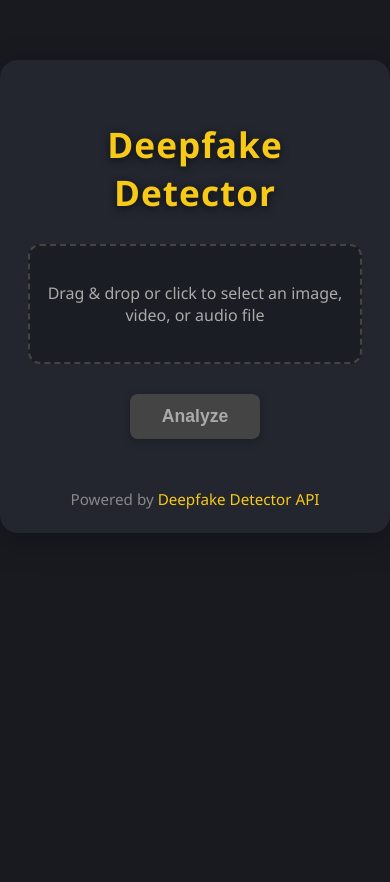
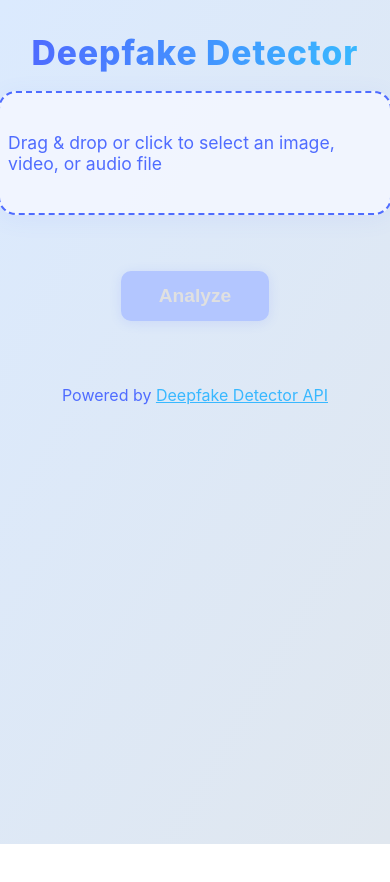
Before and after one commit to AyushChauhan910/Deepfake_Detector_frontend_, a React (Create React App) app in the folder frontend/: page / in a window 390 px wide. Shown: the top 882 px of the page. After the commit the page ends 844 px from the top, so only its background shows below. Built offline with nearby package versions, Linux system fonts and the light colour scheme.

Commit message:
toast notification

```diff
--- a/frontend/src/App.css
+++ b/frontend/src/App.css
@@ -1,116 +1,219 @@
 body {
-  background: #181a20;
-  color: #f1f1f1;
-  font-family: 'Segoe UI', 'Roboto', 'Arial', sans-serif;
   margin: 0;
   min-height: 100vh;
+  font-family: -apple-system, BlinkMacSystemFont, 'Segoe UI', 'Roboto', 'Oxygen',
+    'Ubuntu', 'Cantarell', 'Fira Sans', 'Droid Sans', 'Helvetica Neue',
+    sans-serif;
+  -webkit-font-smoothing: antialiased;
+  -moz-osx-font-smoothing: grayscale;
+  background: linear-gradient(120deg, #dbeafe 0%, #e0e7ef 100%);
 }
 
 .container {
-  max-width: 420px;
-  margin: 60px auto 0 auto;
-  background: #23262f;
-  border-radius: 18px;
-  box-shadow: 0 8px 32px rgba(0,0,0,0.25);
-  padding: 36px 28px 24px 28px;
-  text-align: center;
+  width: 100vw;
+  min-height: 100vh;
+  display: flex;
+  flex-direction: column;
+  align-items: center;
+  justify-content: flex-start;
+  padding: 0;
+  box-sizing: border-box;
 }
 
 .title {
-  font-size: 2.2rem;
-  font-weight: 700;
-  margin-bottom: 28px;
+  font-size: 3rem;
+  font-weight: 800;
   letter-spacing: 1px;
-  color: #f7ca18;
-  text-shadow: 0 2px 8px #000a;
+  margin: 48px 0 32px 0;
+  color: #22304a;
+  text-align: center;
+  background: linear-gradient(90deg, #4f6cff, #38b8ff);
+  -webkit-background-clip: text;
+  -webkit-text-fill-color: transparent;
+  background-clip: text;
 }
 
 .dropzone {
-  background: #1a1d23;
-  border: 2px dashed #444;
-  border-radius: 12px;
-  padding: 36px 0;
-  margin-bottom: 22px;
-  color: #aaa;
-  cursor: pointer;
+  width: 100%;
+  max-width: 480px;
+  min-height: 120px;
+  border: 2px dashed #4f6cff;
+  border-radius: 18px;
+  background: rgba(245,247,255,0.85);
+  color: #4f6cff;
+  display: flex;
+  align-items: center;
+  justify-content: center;
+  font-size: 1.1rem;
+  margin-bottom: 32px;
+  margin-top: 0;
   transition: border-color 0.2s, background 0.2s;
+  box-shadow: 0 4px 24px rgba(79,108,255,0.07);
 }
-
 .dropzone.active {
-  border-color: #f7ca18;
-  background: #23262f;
-  color: #f7ca18;
+  border-color: #38b8ff;
+  background: rgba(56,184,255,0.08);
 }
 
 .analyze-btn {
-  background: linear-gradient(90deg, #f7ca18 0%, #f7971e 100%);
-  color: #23262f;
+  margin: 24px 0 0 0;
+  padding: 14px 38px;
+  font-size: 1.2rem;
+  font-weight: 600;
   border: none;
-  border-radius: 8px;
-  padding: 12px 32px;
-  font-size: 1.1rem;
-  font-weight: 600;
+  border-radius: 10px;
+  background: linear-gradient(90deg, #4f6cff, #38b8ff);
+  color: #fff;
   cursor: pointer;
-  margin-bottom: 18px;
-  margin-top: 8px;
-  transition: background 0.2s, color 0.2s;
-  box-shadow: 0 2px 8px #0004;
+  box-shadow: 0 2px 12px rgba(79,108,255,0.13);
+  transition: background 0.2s, box-shadow 0.2s;
 }
-
 .analyze-btn:disabled {
-  background: #444;
-  color: #aaa;
+  background: #b3c6ff;
+  color: #e0e0e0;
   cursor: not-allowed;
 }
 
-.result, .error {
-  margin-top: 24px;
-  padding: 18px 12px;
-  border-radius: 10px;
-  background: #1a1d23;
-  box-shadow: 0 2px 8px #0002;
+.result {
+  margin: 40px 0 0 0;
+  padding: 32px 40px;
+  border-radius: 18px;
+  background: rgba(245,247,255,0.97);
+  box-shadow: 0 4px 32px rgba(79,108,255,0.09);
+  color: #22304a;
+  font-size: 1.15rem;
+  max-width: 480px;
+  width: 100%;
+  text-align: left;
 }
-
 .result h2 {
-  color: #f7ca18;
-  margin-bottom: 12px;
-}
-
-.error {
-  color: #ff4d4f;
-  border: 1px solid #ff4d4f;
-}
-
-footer {
-  margin-top: 32px;
-  font-size: 0.95rem;
-  color: #888;
-}
-
-footer a {
-  color: #f7ca18;
-  text-decoration: none;
-  font-weight: 500;
+  margin-top: 0;
+  color: #4f6cff;
+  font-size: 1.5rem;
 }
 
 .spinner-container {
   display: flex;
   justify-content: center;
   align-items: center;
-  margin: 18px 0 10px 0;
+  margin: 24px 0 0 0;
 }
-
 .spinner {
-  width: 44px;
-  height: 44px;
-  border: 5px solid #f7ca18;
-  border-top: 5px solid #23262f;
+  border: 4px solid #e0e0e0;
+  border-top: 4px solid #4f6cff;
   border-radius: 50%;
+  width: 36px;
+  height: 36px;
   animation: spin 1s linear infinite;
-  box-shadow: 0 2px 8px #0004;
 }
-
 @keyframes spin {
   0% { transform: rotate(0deg); }
   100% { transform: rotate(360deg); }
 }
+
+.progress-bar-container {
+  width: 100%;
+  max-width: 480px;
+  background: #e0e0e0;
+  border-radius: 8px;
+  margin: 16px 0 8px 0;
+  height: 12px;
+  overflow: hidden;
+}
+.progress-bar {
+  height: 100%;
+  background: linear-gradient(90deg, #4f6cff, #38b8ff);
+  transition: width 0.3s ease;
+}
+
+.toast {
+  position: fixed;
+  top: 32px;
+  right: 32px;
+  left: auto;
+  bottom: auto;
+  min-width: 220px;
+  max-width: 90vw;
+  padding: 18px 32px 18px 18px;
+  border-radius: 8px;
+  color: #fff;
+  font-size: 1rem;
+  z-index: 1000;
+  box-shadow: 0 2px 16px rgba(0,0,0,0.15);
+  display: flex;
+  align-items: flex-start;
+  gap: 12px;
+  position: fixed;
+}
+.toast.success {
+  background: linear-gradient(90deg, #38b8ff, #4f6cff);
+}
+.toast.error {
+  background: linear-gradient(90deg, #ff4f4f, #ff8c4f);
+}
+.toast-close {
+  position: absolute;
+  top: 8px;
+  right: 10px;
+  background: none;
+  border: none;
+  color: #fff;
+  font-size: 1.3rem;
+  cursor: pointer;
+  padding: 2px 8px;
+  line-height: 1;
+  border-radius: 50%;
+  transition: background 0.15s;
+}
+.toast-close:hover {
+  background: rgba(255,255,255,0.18);
+}
+.toast span {
+  flex: 1;
+  padding-right: 24px;
+}
+footer {
+  margin: 64px 0 24px 0;
+  color: #4f6cff;
+  font-size: 1rem;
+  text-align: center;
+  width: 100%;
+  background: none;
+  box-shadow: none;
+}
+footer a {
+  color: #38b8ff;
+  text-decoration: underline;
+}
+
+@media (max-width: 600px) {
+  .container {
+    padding: 0 8px;
+  }
+  .dropzone, .result, .progress-bar-container {
+    max-width: 98vw;
+    min-width: 0;
+    padding-left: 8px;
+    padding-right: 8px;
+  }
+  .title {
+    font-size: 2.1rem;
+    margin: 32px 0 18px 0;
+  }
+  .result {
+    padding: 18px 8px;
+  }
+  .toast {
+    right: 8px;
+    top: 8px;
+    min-width: 140px;
+    font-size: 0.95rem;
+    padding: 14px 18px 14px 10px;
+  }
+  .toast-close {
+    top: 4px;
+    right: 4px;
+    font-size: 1.1rem;
+    padding: 1px 6px;
+  }
+}
--- a/frontend/src/App.js
+++ b/frontend/src/App.js
@@ -13,6 +13,35 @@
   );
 }
 
+// ProgressBar component
+function ProgressBar({ progress }) {
+  return (
+    <div className="progress-bar-container">
+      <div className="progress-bar" style={{ width: `${progress}%` }} />
+    </div>
+  );
+}
+
+// Toast component
+function Toast({ message, type, onClose }) {
+  return (
+    <AnimatePresence>
+      {message && (
+        <motion.div
+          className={`toast ${type}`}
+          initial={{ opacity: 0, y: 40 }}
+          animate={{ opacity: 1, y: 0 }}
+          exit={{ opacity: 0, y: 40 }}
+          transition={{ duration: 0.4 }}
+        >
+          <span>{message}</span>
+          <button className="toast-close" onClick={onClose}>&times;</button>
+        </motion.div>
+      )}
+    </AnimatePresence>
+  );
+}
+
 const API_URL = "https://ayush0910-deepfake-detector.hf.space/api/infer";
 
 function App() {
@@ -20,6 +49,8 @@
   const [result, setResult] = useState(null);
   const [loading, setLoading] = useState(false);
   const [error, setError] = useState("");
+  const [uploadProgress, setUploadProgress] = useState(0);
+  const [toast, setToast] = useState({ message: "", type: "" });
 
   const onDrop = (acceptedFiles) => {
     setFile(acceptedFiles[0]);
@@ -42,29 +73,57 @@
     setLoading(true);
     setResult(null);
     setError("");
+    setUploadProgress(0);
     const formData = new FormData();
     formData.append("file", file);
 
     try {
-      const response = await fetch(API_URL, {
-        method: "POST",
-        body: formData
+      await new Promise((resolve, reject) => {
+        const xhr = new XMLHttpRequest();
+        xhr.open("POST", API_URL);
+        xhr.upload.onprogress = (event) => {
+          if (event.lengthComputable) {
+            const percent = Math.round((event.loaded / event.total) * 100);
+            setUploadProgress(percent);
+          }
+        };
+        xhr.onload = () => {
+          if (xhr.status >= 200 && xhr.status < 300) {
+            const data = JSON.parse(xhr.responseText);
+            if (data.error) {
+              setError(data.error);
+              setToast({ message: data.error, type: "error" });
+            } else {
+              setResult(data);
+              setToast({ message: "Analysis complete!", type: "success" });
+            }
+            resolve();
+          } else {
+            setError("Failed to analyze file.");
+            setToast({ message: "Failed to analyze file.", type: "error" });
+            reject();
+          }
+        };
+        xhr.onerror = () => {
+          setError("Failed to analyze file.");
+          setToast({ message: "Failed to analyze file.", type: "error" });
+          reject();
+        };
+        xhr.send(formData);
       });
-      const data = await response.json();
-      if (data.error) {
-        setError(data.error);
-      } else {
-        setResult(data);
-      }
     } catch (err) {
-      setError("Failed to analyze file.");
+      // error already set
     }
     setLoading(false);
+    setUploadProgress(0);
   };
+
+  const closeToast = () => setToast({ message: "", type: "" });
 
   return (
     <Router>
       <div className="container">
+        <Toast message={toast.message} type={toast.type} onClose={closeToast} />
         <Routes>
           <Route path="/" element={
             <>
@@ -92,6 +151,9 @@
                   <span>Drag & drop or click to select an image, video, or audio file</span>
                 )}
               </motion.div>
+              {uploadProgress > 0 && uploadProgress < 100 && (
+                <ProgressBar progress={uploadProgress} />
+              )}
               {loading && <Spinner />}
               <motion.button
                 className="analyze-btn"
```
